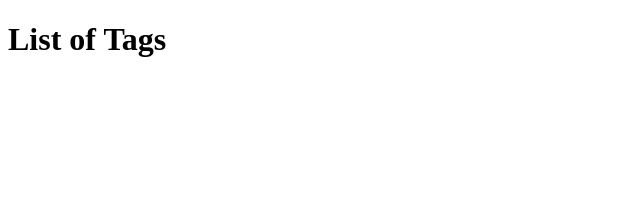
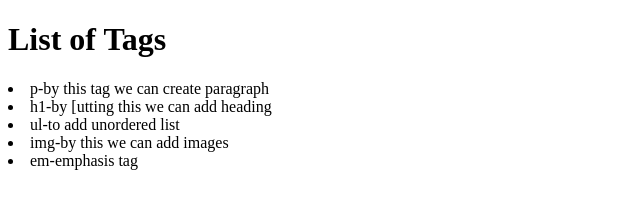
Before and after one commit to krishi2112/krishi2112.github.io, a plain HTML site: page html-assignment/notes.html in a window 1280 px wide. Shown: the whole page, without its empty margins (0-640 px from the left). Drawn offline with Linux system fonts and the light colour scheme.

Commit message:
description of tags

```diff
--- a/html-assignment/notes.html
+++ b/html-assignment/notes.html
@@ -8,6 +8,11 @@
 </head>
 <body>
     <h1>List of Tags</h1>
+    <li>p-by this tag we can create paragraph</li>
+    <li>h1-by [utting this we can add heading</li>
+    <li>ul-to add unordered list</li>
+    <li>img-by this we can add images</li>
+    <li>em-emphasis tag</li>
 
 </body>
 </html>
```
